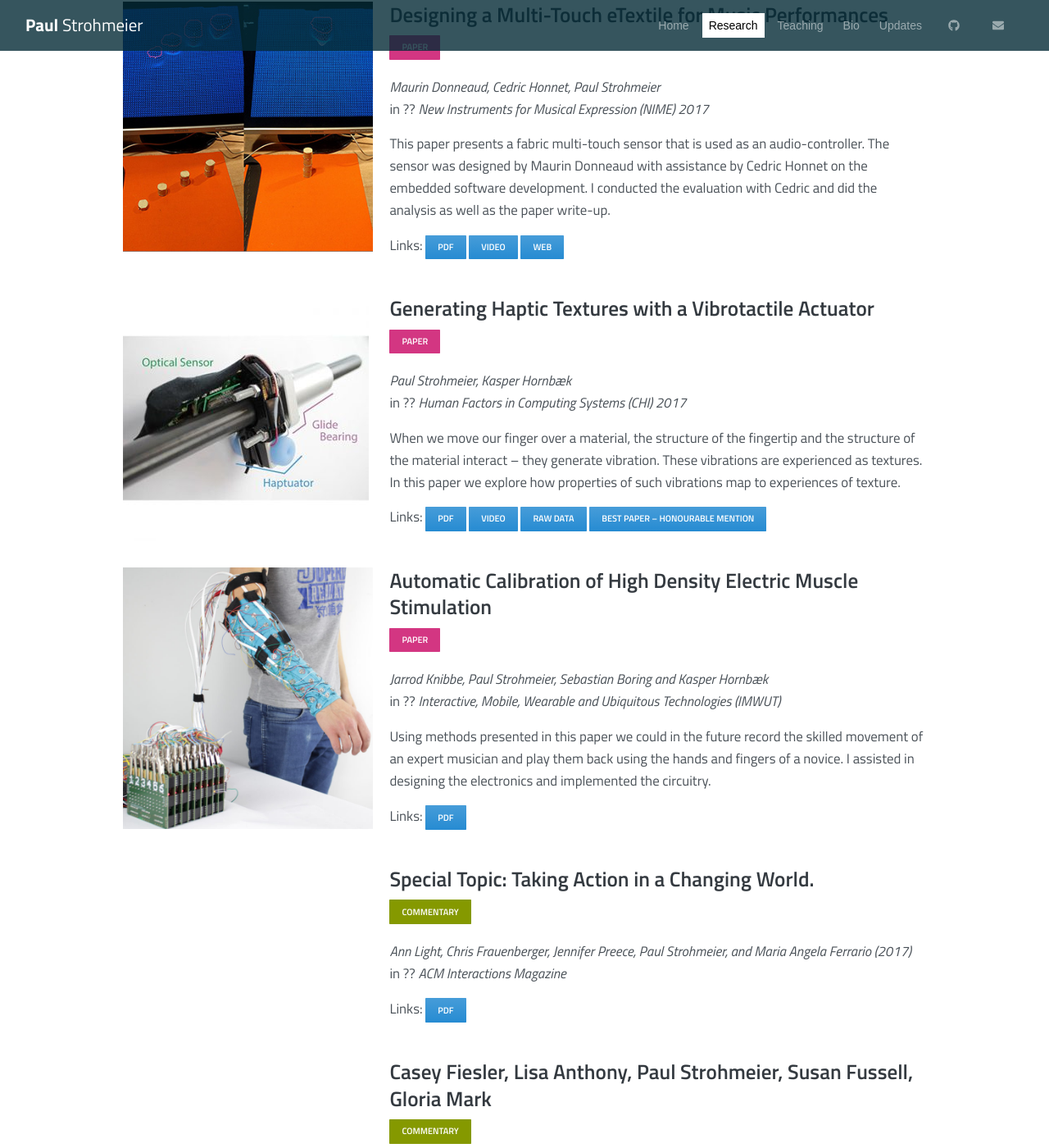
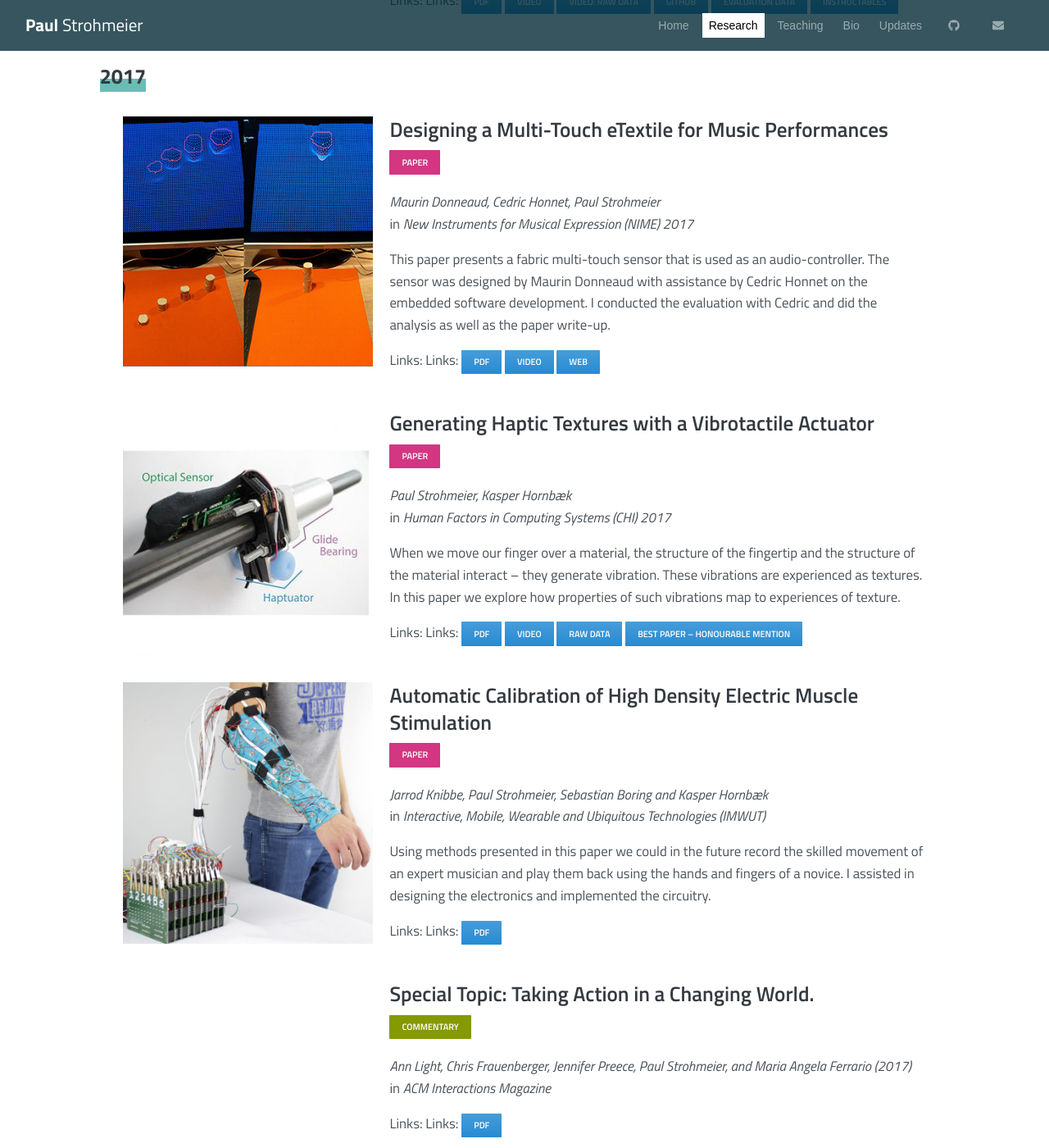
Before and after one commit to fkeel/fkeel.gitub.io, a Jekyll site: the page built from research.html, in a window 1280 px wide and 1400 px high, scrolled down 4677 px. Shown: the whole window at 82% size. Built offline with Jekyll 4.4.1, drawn with Linux system fonts in a browser that asks for light colours; some of the changed text lies outside the part shown.

Commit message:
Update research.html

```diff
--- a/research.html
+++ b/research.html
@@ -38,8 +38,10 @@ active_menu_title: "Research"
     {% assign i = 0 %}
     {% for research_entry in research_entry_group.items %}
       {% assign i = i | plus:1 %}
-      <hr class="d-block d-xl-none d-lg-none hr-override hr-override-{{i}}">
+	   <hr class="d-block d-xl-none d-lg-none hr-override hr-override-{{i}}">
       <div class="offset-xl-1 col-xl-10 row cols-md-space cols-sm-space cols-xs-space mb-0 bg-white">
+
+
 
 
         <div class="col-lg-4 pl-sm-0 order-xl-1 order-lg-1 order-md-2 order-sm-2 order-2 px-md-3 px-sm-3 pt-4 mb-5 mb-lg-0">
@@ -69,9 +71,10 @@ active_menu_title: "Research"
                 {% assign tag_style = site.data.website.tag_styles | where: "name",style | limit:1 %}
                 <span class="badge badge-lg badge-pill {{ tag_style[0].css }} text-uppercase mb-1" style="{% if tag.style %}{{ tag.style }}{% endif %}">{{tag.text}}</span>
               {% endfor %}
-                 <p class="mt-3"><i>{{research_entry.authors}}</i> <br> in ??  <i>{{research_entry.venue}}</i></p>
+                 <p class="mt-3"><i>{{research_entry.authors}}</i> <br> in  <i>{{research_entry.venue}}</i></p>
               <p class="mt-3">{{research_entry.description}}</p>
-              {% if research_entry.links.size > 0 %}Links:{% endif %}
+			   {% if research_entry.links.size > 0 %}Links:{% endif %}
+              Links:
               {% for link in research_entry.links %}
                 <a href="{{link.url | prepend: site.url }}">
                   <span class="badge badge-lg badge-pill btn-blue border-0 text-uppercase mb-1">{{link.name}}</span>
```
